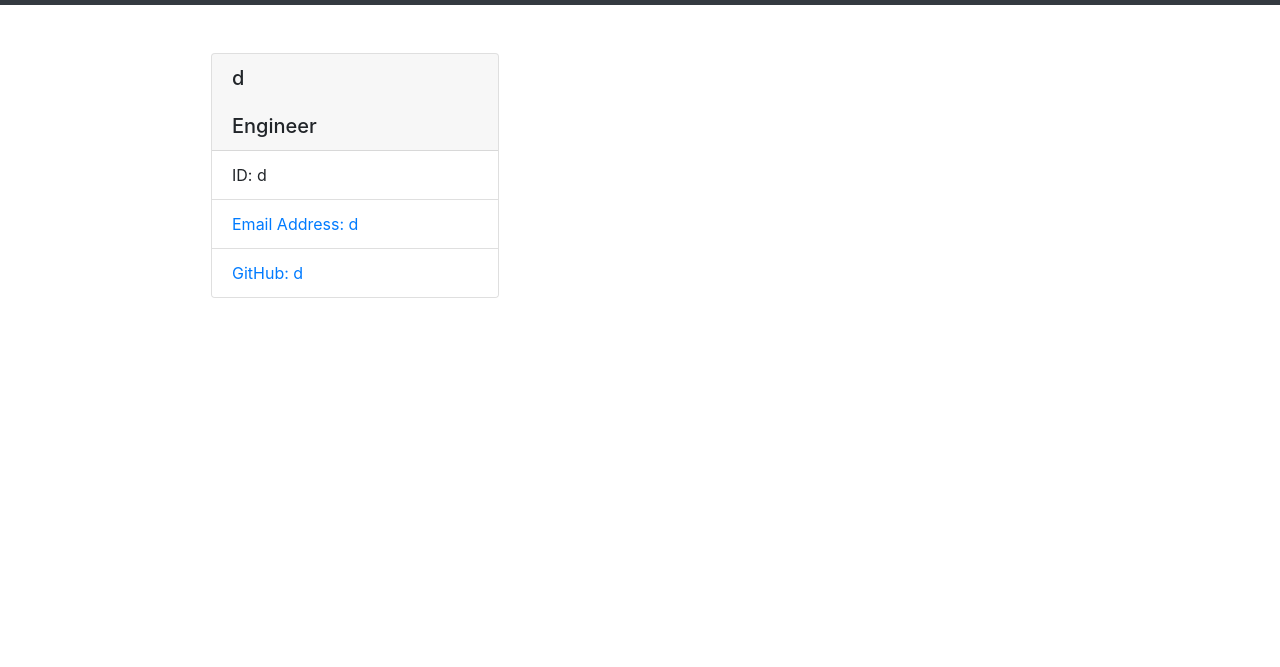
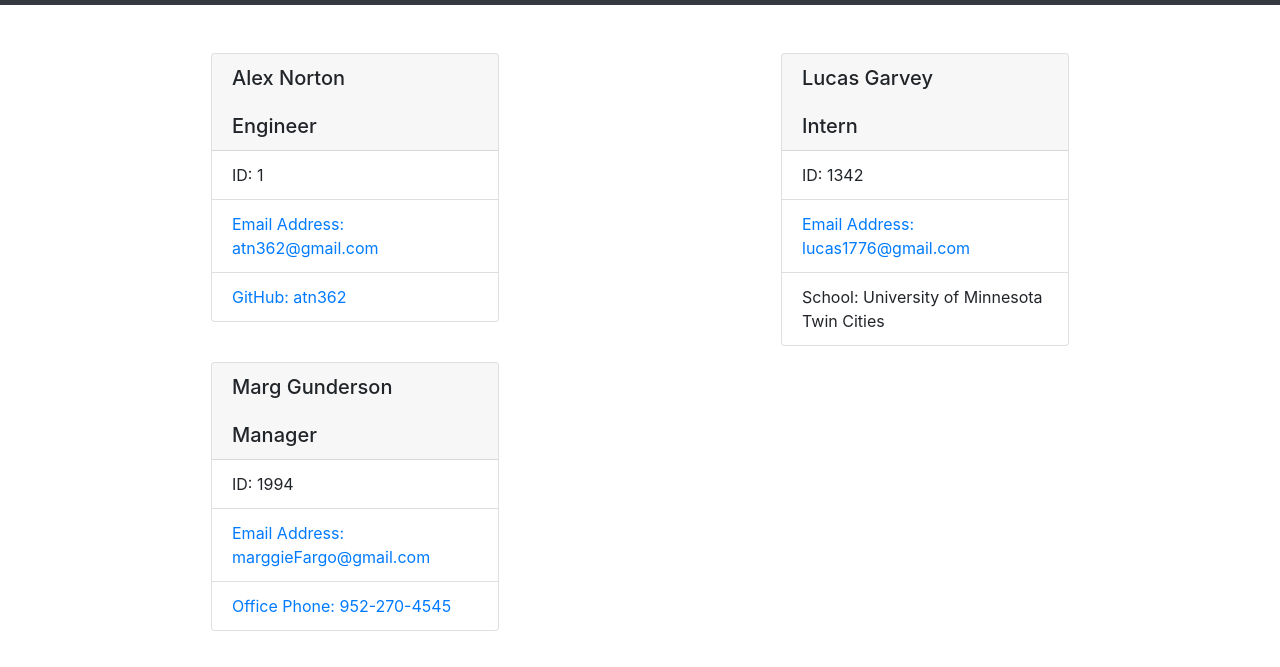
Before and after one commit to atn362/Profile_Generator, a website: page index.html in a window 1280 px wide. Shown: the part 51-718 px from the top of the page. Drawn offline with nearby package versions, Linux system fonts and the light colour scheme.

```diff
--- a/index.html
+++ b/index.html
@@ -14,11 +14,29 @@
         <div class="container">
             <div class="row"><div class="col-6">
             <div class="card mx-auto mb-3" style="width: 18rem">
-            <h5 class="card-header">d<br /><br />Engineer</h5>
+            <h5 class="card-header">Alex Norton<br /><br />Engineer</h5>
             <ul class="list-group list-group-flush">
-                <li class="list-group-item">ID: d</li>
-                <li class="list-group-item"><a href="mailto:d">Email Address: d</a></li>
-                <li class="list-group-item"><a href="https://github.com/d">GitHub: d</a></li>
+                <li class="list-group-item">ID: 1</li>
+                <li class="list-group-item"><a href="mailto:atn362@gmail.com">Email Address: atn362@gmail.com</a></li>
+                <li class="list-group-item"><a href="https://github.com/atn362">GitHub: atn362</a></li>
+            </ul>
+            </div>
+        </div><div class="col-6">
+            <div class="card mx-auto mb-3" style="width: 18rem">
+            <h5 class="card-header">Lucas Garvey<br /><br />Intern</h5>
+            <ul class="list-group list-group-flush">
+                <li class="list-group-item">ID: 1342</li>
+                <li class="list-group-item"><a href="mailto:lucas1776@gmail.com">Email Address: lucas1776@gmail.com</a></li>
+                <li class="list-group-item">School: University of Minnesota Twin Cities</li>
+            </ul>
+            </div>
+        </div><div class="col-6">
+            <div class="card mx-auto mb-3" style="width: 18rem">
+            <h5 class="card-header">Marg Gunderson<br /><br />Manager</h5>
+            <ul class="list-group list-group-flush">
+                <li class="list-group-item">ID: 1994</li>
+                <li class="list-group-item"><a href="mailto:marggieFargo@gmail.com">Email Address: marggieFargo@gmail.com</a></li>
+                <li class="list-group-item"><a href="tel:952-270-4545">Office Phone: 952-270-4545</a></li>
             </ul>
             </div>
         </div> </div>
```
Also changed, not shown: Output/index.html (deleted), README.md, images/index2.png (added).
